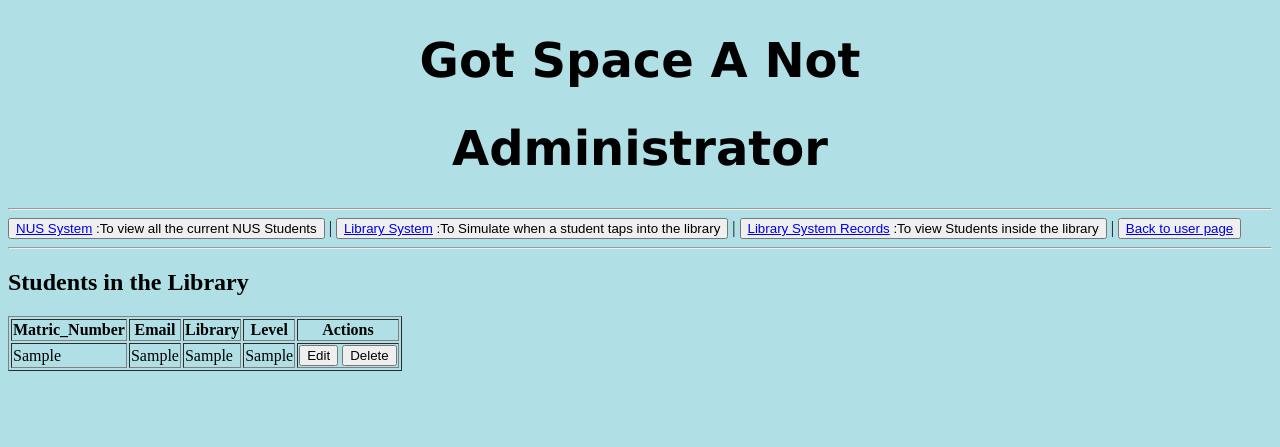
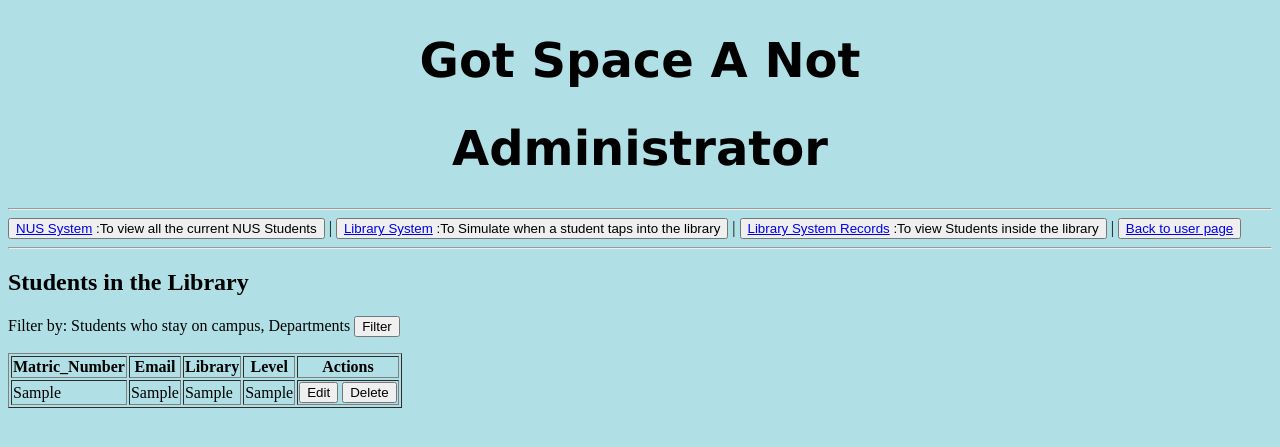
Before and after one commit to jamesleejie/gotspaceanottest1, a Django app: template gotspaceanot/templates/gotspaceanot/administrator.html in a window 1280 px wide. Shown: the top 447 px of the page. Run offline with Django 4.2, Linux system fonts and the light colour scheme; the template is opened without the code that fills it: most values are stand-ins (such as "Sample title", 1, 10 or a date in 2020).

Commit message:
Update administrator.html

```diff
--- a/gotspaceanot/templates/gotspaceanot/administrator.html
+++ b/gotspaceanot/templates/gotspaceanot/administrator.html
@@ -15,6 +15,8 @@
     <button><a href="/">Back to user page</a></button>
 <hr>
     <h2>Students in the Library</h2>
+    <p>Filter by: Students who stay on campus, Departments <a href="filter/"><button>Filter</button></a>
+
       <table border=1>
             <thead>
             <th>Matric_Number</th>
```
